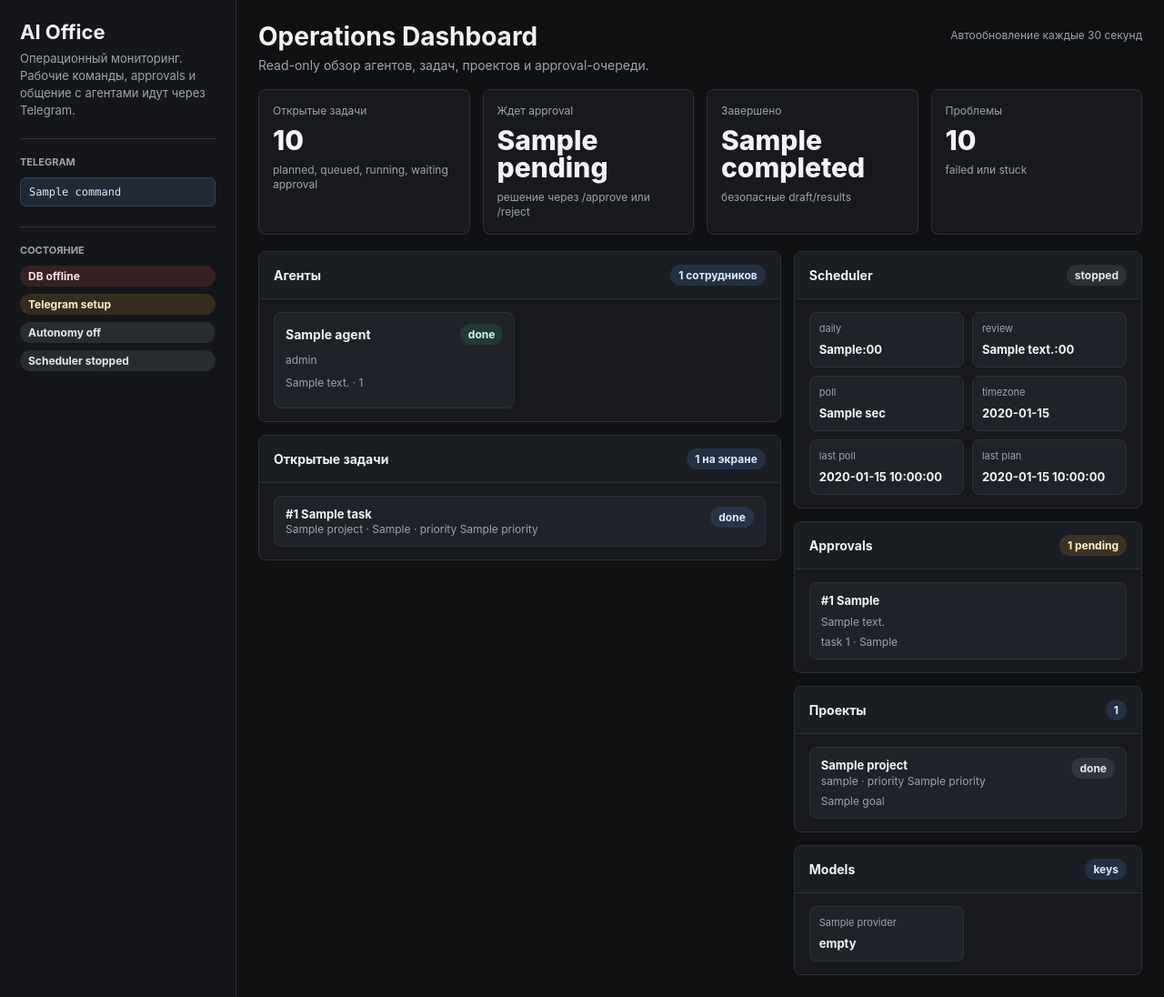
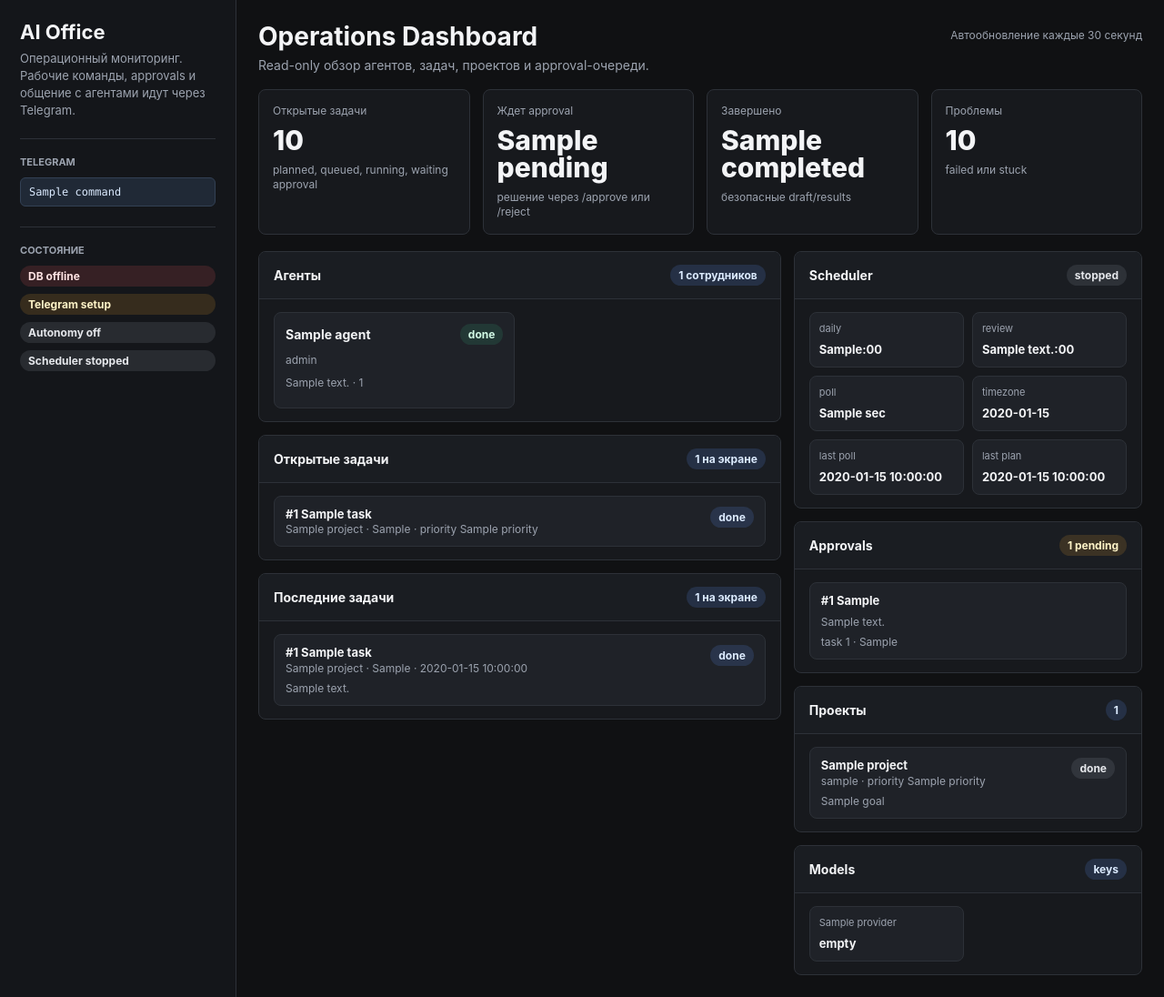
Before and after one commit to nurasss/ai-office, a FastAPI app: template templates/index.html in a window 1280 px wide. Shown: the whole page at 91% size. Run offline with FastAPI, Linux system fonts and the light colour scheme; the template is opened without the code that fills it: most values are stand-ins (such as "Sample title", 1, 10 or a date in 2020).

Commit message:
Persist Telegram runtime tasks on dashboard

```diff
--- a/templates/index.html
+++ b/templates/index.html
@@ -436,6 +436,35 @@
                             {% endif %}
                         </div>
                     </article>
+
+                    <article class="panel">
+                        <div class="panel-head">
+                            <h3>Последние задачи</h3>
+                            <span class="pill info">{{ recent_tasks|length }} на экране</span>
+                        </div>
+                        <div class="panel-body">
+                            {% if recent_tasks %}
+                            <div class="task-list">
+                                {% for task in recent_tasks %}
+                                <div class="row">
+                                    <div class="row-main">
+                                        <div>
+                                            <div class="row-title">#{{ task.id }} {{ task.title }}</div>
+                                            <div class="row-meta">{{ task.project }} · {{ task.assigned_agent }} · {{ task.updated_at }}</div>
+                                        </div>
+                                        <span class="pill {{ 'ok' if task.status == 'completed' else 'warn' if task.status in ['running', 'queued', 'waiting_approval'] else 'bad' if task.status in ['failed', 'stuck'] else 'info' }}">{{ task.status }}</span>
+                                    </div>
+                                    {% if task.result_summary %}
+                                    <div class="row-meta">{{ task.result_summary }}</div>
+                                    {% endif %}
+                                </div>
+                                {% endfor %}
+                            </div>
+                            {% else %}
+                            <div class="empty">Telegram-задачи появятся здесь после первого сообщения агенту.</div>
+                            {% endif %}
+                        </div>
+                    </article>
                 </div>
 
                 <div class="grid">
--- a/web/app.py
+++ b/web/app.py
@@ -35,6 +35,7 @@ from core.config import get_settings
 from core.db import database_connected, get_session, init_db
 from core.llm_router import MissingLLMCredentialsError
 from core.logger import get_logger, setup_logging
+from core.schemas import TaskCreate, TaskEventCreate
 from api.autonomous import router as autonomous_router
 from services.approval_service import ApprovalService, ApprovalStateError
 from services.autonomy_service import AutonomyService, get_autonomy_enabled, set_autonomy_enabled
@@ -261,6 +262,32 @@ async def run_agent_text_task(
         raise ValueError(f"Неизвестный агент: {agent_id}")
 
     task_id = f"web_{uuid.uuid4().hex[:8]}"
+    db_task_id: int | None = None
+    try:
+        init_db()
+        with get_session() as db:
+            task = TaskService(db).create_task(
+                TaskCreate(
+                    title=message.strip()[:180] or f"Telegram task for {agent_id}",
+                    description=message,
+                    created_by="user",
+                    assigned_agent=agent_id,
+                    status="running",
+                    priority=3,
+                )
+            )
+            db_task_id = task.id
+            TaskService(db).add_event(
+                task.id,
+                TaskEventCreate(
+                    event_type="telegram_task_started",
+                    message="Task received from Telegram/Web runtime.",
+                    metadata={"external_task_id": task_id, "agent_id": agent_id},
+                ),
+            )
+    except Exception as error:
+        logger.warning("task.persistence.start_failed", task_id=task_id, error=format_error(error))
+
     await publish_agent_status(
         agent_id,
         "thinking",
@@ -275,6 +302,20 @@ async def run_agent_text_task(
             max_tokens=2400,
         )
     except Exception:
+        if db_task_id is not None:
+            try:
+                with get_session() as db:
+                    TaskService(db).update_status(
+                        db_task_id,
+                        "failed",
+                        message=f"Agent failed for external task {task_id}.",
+                    )
+            except Exception as persist_error:
+                logger.warning(
+                    "task.persistence.fail_status_failed",
+                    task_id=task_id,
+                    error=format_error(persist_error),
+                )
         await publish_agent_status(
             agent_id,
             "error",
@@ -287,6 +328,20 @@ async def run_agent_text_task(
         raise
     response_text = str(response_text or "").strip()
     if not response_text:
+        if db_task_id is not None:
+            try:
+                with get_session() as db:
+                    TaskService(db).update_status(
+                        db_task_id,
+                        "failed",
+                        message=f"Empty model response for external task {task_id}.",
+                    )
+            except Exception as persist_error:
+                logger.warning(
+                    "task.persistence.empty_status_failed",
+                    task_id=task_id,
+                    error=format_error(persist_error),
+                )
         await publish_agent_status(
             agent_id,
             "error",
@@ -299,6 +354,18 @@ async def run_agent_text_task(
         raise RuntimeError(
             "Модель вернула пустой ответ. Попробуйте повторить запрос или проверить API-ключ модели."
         )
+
+    if db_task_id is not None:
+        try:
+            with get_session() as db:
+                TaskService(db).save_result(
+                    db_task_id,
+                    summary=response_text[:800],
+                    payload={"external_task_id": task_id, "agent_id": agent_id},
+                    status="completed",
+                )
+        except Exception as error:
+            logger.warning("task.persistence.result_failed", task_id=task_id, error=format_error(error))
 
     await publish_agent_status(
         agent_id,
@@ -1272,6 +1339,7 @@ def _build_dashboard_context(agents_list: list[dict[str, str]], settings) -> dic
     approval_counts: dict[str, int] = {}
     projects: list[dict[str, object]] = []
     open_tasks: list[dict[str, object]] = []
+    recent_tasks: list[dict[str, object]] = []
     pending_approvals: list[dict[str, object]] = []
     db_error = ""
 
@@ -1305,6 +1373,19 @@ def _build_dashboard_context(agents_list: list[dict[str, str]], settings) -> dic
                     }
                     for task in task_service.list_tasks(open_only=True)[:12]
                 ]
+                recent_tasks = [
+                    {
+                        "id": task.id,
+                        "title": task.title,
+                        "status": task.status,
+                        "priority": task.priority,
+                        "assigned_agent": task.assigned_agent,
+                        "project": task.project.slug if task.project else "telegram",
+                        "updated_at": task.updated_at.strftime("%Y-%m-%d %H:%M"),
+                        "result_summary": (task.result_summary or "")[:220],
+                    }
+                    for task in task_service.list_tasks()[:12]
+                ]
                 pending_approvals = [
                     {
                         "id": approval.id,
@@ -1344,6 +1425,7 @@ def _build_dashboard_context(agents_list: list[dict[str, str]], settings) -> dic
         "approval_counts": approval_counts,
         "projects": projects,
         "open_tasks": open_tasks,
+        "recent_tasks": recent_tasks,
         "pending_approvals": pending_approvals,
         "telegram_commands": telegram_commands,
         "poll_interval_seconds": settings.autonomy_poll_interval_seconds,
```
Also changed, not shown: core/db.py (+9 -1 lines), tests/test_knowledge_file_fallback.py (+33 -1 lines).
